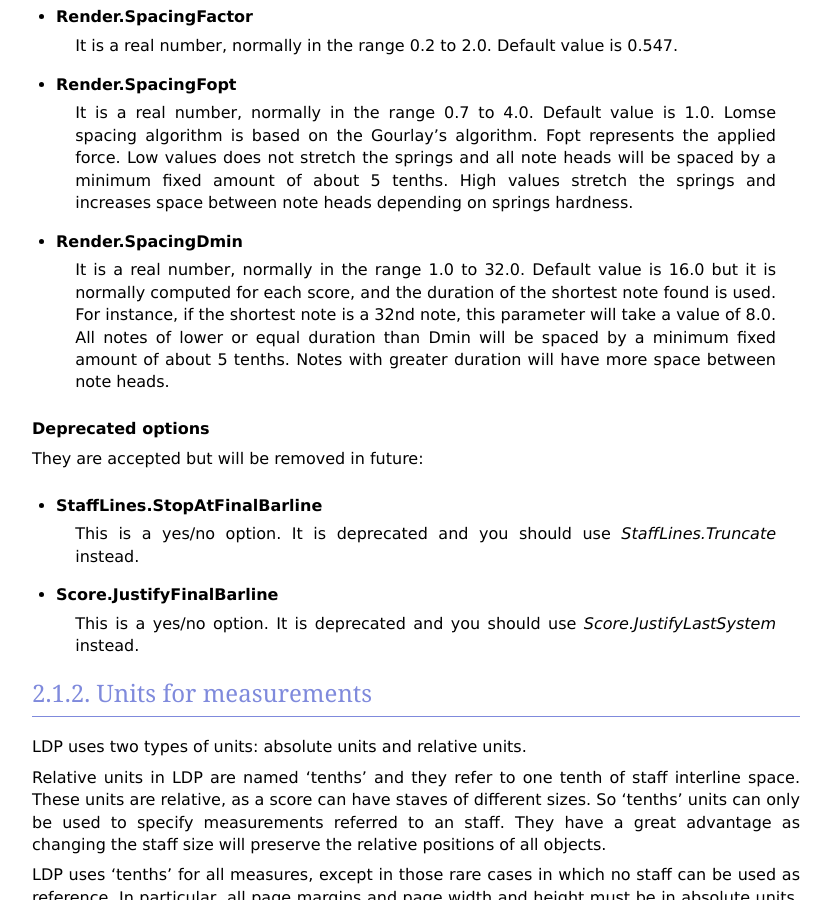
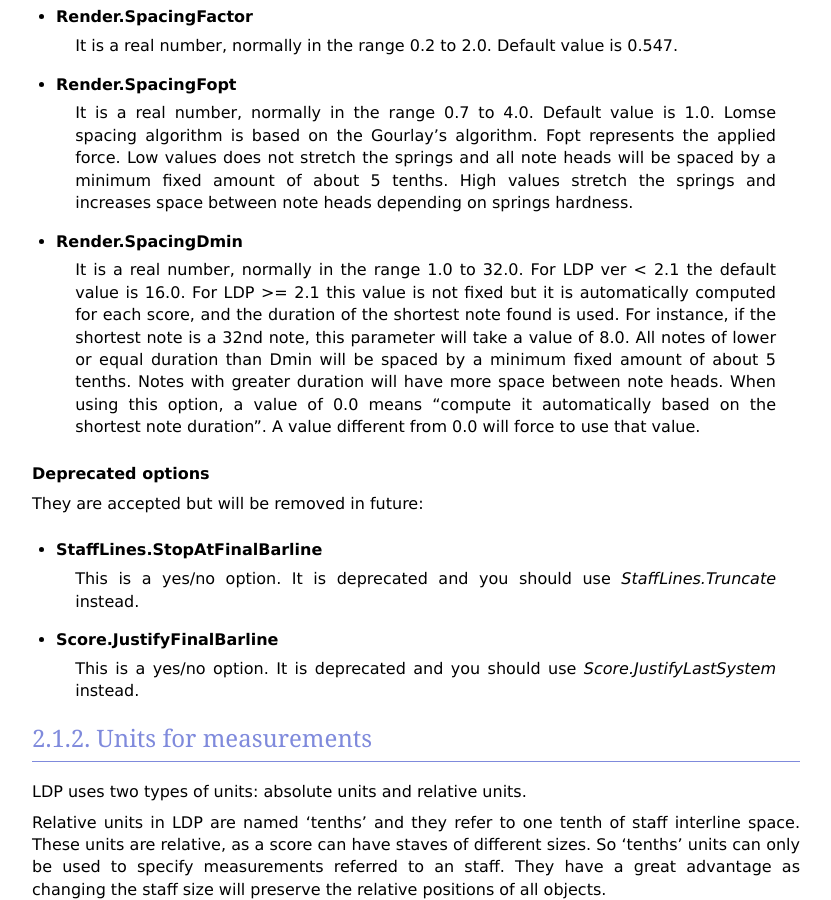
Before and after one commit to lenmus/ldp, a Sphinx documentation site: the page built from source/score/score.txt, in a window 1280 px wide and 900 px high, scrolled down 6223 px. Shown: the whole window, without its empty margins (48-879 px from the left). Built offline with Sphinx 7.4.7, drawn with Linux system fonts in a browser that asks for light colours.

Commit message:
Fix description of Render.SpacingDmin

```diff
--- a/source/score/score.txt
+++ b/source/score/score.txt
@@ -278,10 +278,13 @@ Normally you should not use these parameters:
     depending on springs hardness.
 
 - **Render.SpacingDmin**
-    It is a real number, normally in the range 1.0 to 32.0. Default value is 16.0 but it is normally computed for each
+    It is a real number, normally in the range 1.0 to 32.0. For LDP ver < 2.1 the default value is 16.0. For LDP >= 2.1
+    this value is not fixed but it is automatically computed for each
     score, and the duration of the shortest note found is used. For instance, if the shortest note is a 32nd note, this
     parameter will take a value of 8.0. All notes of lower or equal duration than Dmin will be spaced by a minimum fixed
-    amount of about 5 tenths. Notes with greater duration will have more space between note heads.
+    amount of about 5 tenths. Notes with greater duration will have more space between note heads. When using this
+    option, a value of 0.0 means "compute it automatically based on the shortest note duration". A value different from 0.0
+    will force to use that value.
 
 
 **Deprecated options**
```
